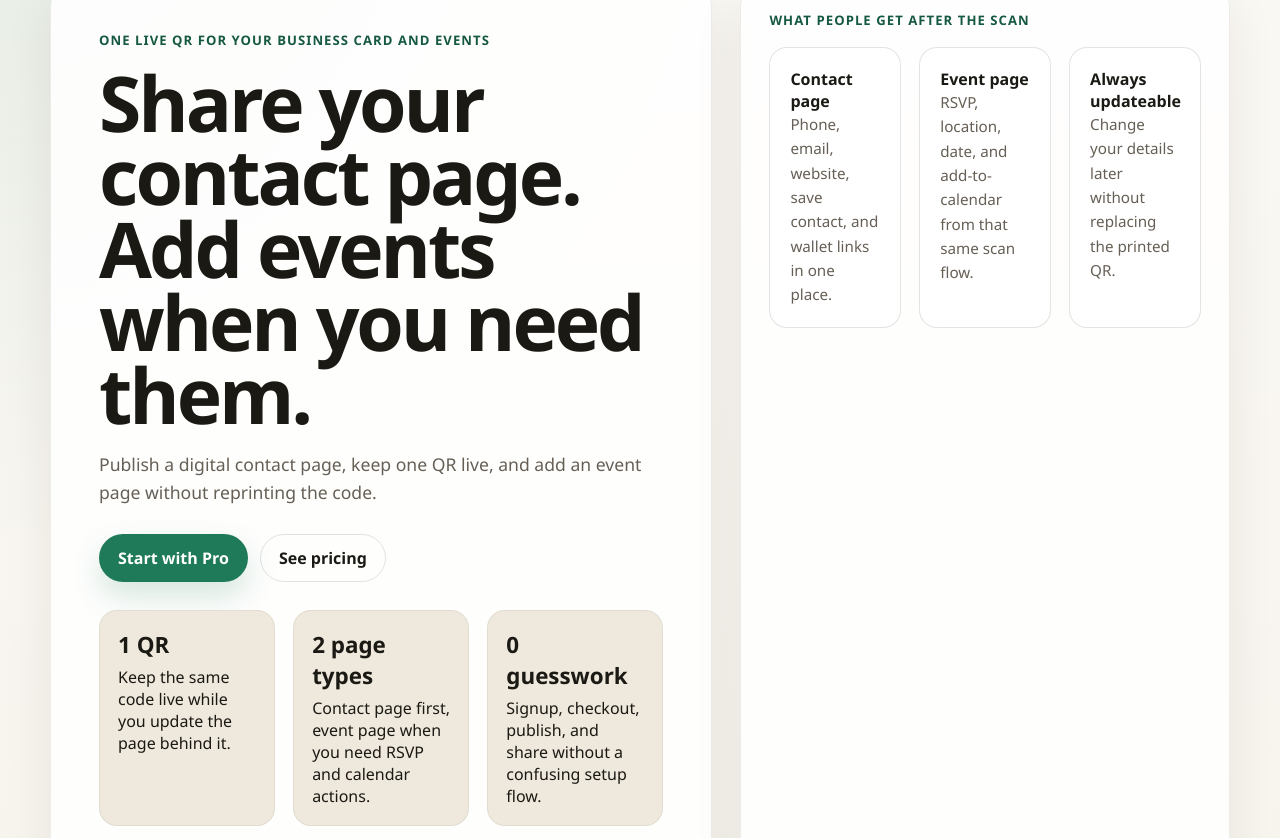
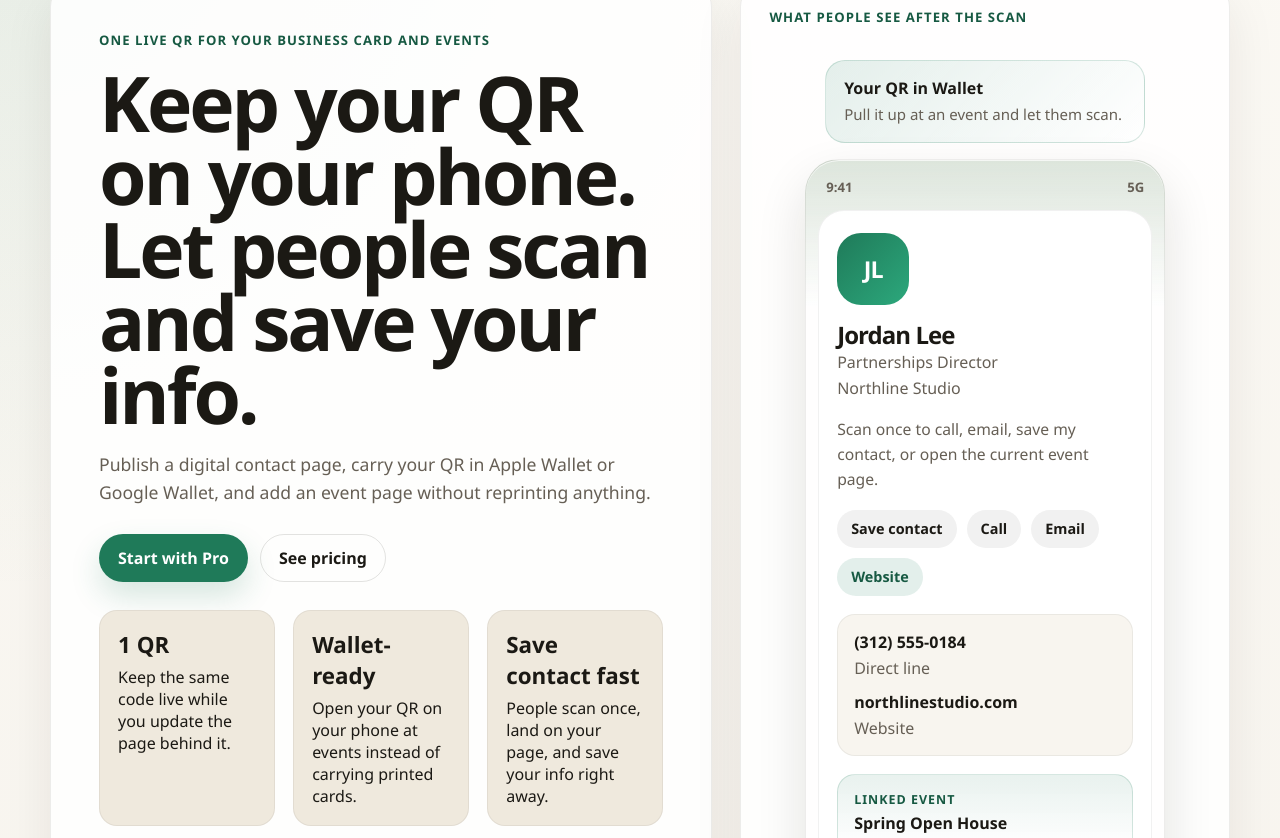
Before and after one commit to justinpiontek/pulsepass, a Next.js app: page / in a window 1280 px wide. Shown: the part 182-1020 px from the top of the page. Built offline with nearby package versions, Linux system fonts and the light colour scheme; no server answers.

Commit message:
Add files via upload

```diff
--- a/app/(marketing)/page.tsx
+++ b/app/(marketing)/page.tsx
@@ -31,10 +31,10 @@ export default function HomePage() {
           <div className="hero-grid">
             <div className="hero-copy">
               <div className="eyebrow">One live QR for your business card and events</div>
-              <h1>Share your contact page. Add events when you need them.</h1>
+              <h1>Keep your QR on your phone. Let people scan and save your info.</h1>
               <p className="lead">
-                Publish a digital contact page, keep one QR live, and add an event page without reprinting
-                the code.
+                Publish a digital contact page, carry your QR in Apple Wallet or Google Wallet, and add an
+                event page without reprinting anything.
               </p>
               <div className="hero-actions">
                 <Link className="primary-button" href="/signup?plan=pro">
@@ -50,32 +50,74 @@ export default function HomePage() {
                   <span>Keep the same code live while you update the page behind it.</span>
                 </div>
                 <div className="metric">
-                  <strong>2 page types</strong>
-                  <span>Contact page first, event page when you need RSVP and calendar actions.</span>
+                  <strong>Wallet-ready</strong>
+                  <span>Open your QR on your phone at events instead of carrying printed cards.</span>
                 </div>
                 <div className="metric">
-                  <strong>0 guesswork</strong>
-                  <span>Signup, checkout, publish, and share without a confusing setup flow.</span>
+                  <strong>Save contact fast</strong>
+                  <span>People scan once, land on your page, and save your info right away.</span>
                 </div>
               </div>
             </div>
 
-            <aside className="hero-card">
-              <div className="section-eyebrow">What people get after the scan</div>
-              <div className="feature-grid">
-                <article className="feature-card">
-                  <strong>Contact page</strong>
-                  <p className="micro-copy">Phone, email, website, save contact, and wallet links in one place.</p>
-                </article>
-                <article className="feature-card">
-                  <strong>Event page</strong>
-                  <p className="micro-copy">RSVP, location, date, and add-to-calendar from that same scan flow.</p>
-                </article>
-                <article className="feature-card">
-                  <strong>Always updateable</strong>
-                  <p className="micro-copy">Change your details later without replacing the printed QR.</p>
-                </article>
+            <aside className="hero-card hero-preview">
+              <div className="section-eyebrow">What people see after the scan</div>
+              <div className="hero-preview__flow">
+                <div className="wallet-pass-chip">
+                  <strong>Your QR in Wallet</strong>
+                  <span>Pull it up at an event and let them scan.</span>
+                </div>
               </div>
+              <div className="phone-preview" aria-label="Example scanned contact page preview">
+                <div className="phone-preview__status">
+                  <span>9:41</span>
+                  <span>5G</span>
+                </div>
+                <div className="contact-preview">
+                  <div className="contact-preview__avatar">JL</div>
+                  <div className="contact-preview__identity">
+                    <strong>Jordan Lee</strong>
+                    <span>Partnerships Director</span>
+                    <span>Northline Studio</span>
+                  </div>
+
+                  <p className="contact-preview__headline">
+                    Scan once to call, email, save my contact, or open the current event page.
+                  </p>
+
+                  <div className="contact-preview__actions">
+                    <span>Save contact</span>
+                    <span>Call</span>
+                    <span>Email</span>
+                    <span>Website</span>
+                  </div>
+
+                  <div className="contact-preview__details">
+                    <div>
+                      <strong>(312) 555-0184</strong>
+                      <span>Direct line</span>
+                    </div>
+                    <div>
+                      <strong>northlinestudio.com</strong>
+                      <span>Website</span>
+                    </div>
+                  </div>
+
+                  <div className="contact-preview__event">
+                    <div className="contact-preview__event-label">Linked event</div>
+                    <strong>Spring Open House</strong>
+                    <span>April 24, 6:30 PM at West Loop Gallery</span>
+                    <div className="contact-preview__event-actions">
+                      <span>RSVP</span>
+                      <span>Add to calendar</span>
+                    </div>
+                  </div>
+                </div>
+              </div>
+              <p className="micro-copy hero-preview__note">
+                You carry the QR. They land on the contact page. If you publish an event, it appears right on
+                that same scan flow.
+              </p>
             </aside>
           </div>
         </section>
@@ -97,8 +139,8 @@ export default function HomePage() {
               <p className="micro-copy">Add your contact details and publish your live contact route.</p>
             </article>
             <article className="feature-card">
-              <strong>3. Share one QR</strong>
-              <p className="micro-copy">Use that same QR on cards, signs, booths, or print. Add an event later if you want.</p>
+              <strong>3. Open your QR at events</strong>
+              <p className="micro-copy">Keep it in Wallet or on your phone screen, then let people scan and save your contact.</p>
             </article>
           </div>
         </section>
--- a/app/globals.css
+++ b/app/globals.css
@@ -168,6 +168,39 @@ button {
 .panel,
 .public-card {
   padding: 28px;
+}
+
+.hero-preview {
+  display: grid;
+  gap: 16px;
+  align-content: start;
+}
+
+.hero-preview__flow {
+  display: flex;
+  justify-content: center;
+}
+
+.wallet-pass-chip {
+  display: grid;
+  gap: 4px;
+  width: min(100%, 320px);
+  padding: 16px 18px;
+  border-radius: 20px;
+  background:
+    linear-gradient(135deg, rgba(31, 122, 89, 0.12), rgba(255, 255, 255, 0.92)),
+    #fff;
+  border: 1px solid rgba(31, 122, 89, 0.18);
+}
+
+.wallet-pass-chip strong {
+  font-size: 1rem;
+}
+
+.wallet-pass-chip span {
+  color: var(--muted);
+  font-size: 0.94rem;
+  line-height: 1.5;
 }
 
 .eyebrow,
@@ -413,6 +446,146 @@ button {
 
 .feature-grid {
   grid-template-columns: repeat(3, minmax(0, 1fr));
+}
+
+.phone-preview {
+  width: min(100%, 360px);
+  margin: 0 auto;
+  padding: 12px;
+  border-radius: 34px;
+  background:
+    linear-gradient(180deg, rgba(31, 122, 89, 0.12), rgba(255, 255, 255, 0.94) 18%),
+    #f7f4ee;
+  border: 1px solid rgba(27, 25, 20, 0.08);
+  box-shadow:
+    inset 0 1px 0 rgba(255, 255, 255, 0.7),
+    0 22px 50px rgba(27, 25, 20, 0.12);
+}
+
+.phone-preview__status {
+  display: flex;
+  justify-content: space-between;
+  align-items: center;
+  padding: 6px 8px 14px;
+  color: var(--muted);
+  font-size: 0.82rem;
+  font-weight: 700;
+}
+
+.contact-preview {
+  display: grid;
+  gap: 18px;
+  padding: 22px 18px 18px;
+  border-radius: 26px;
+  background: rgba(255, 255, 255, 0.96);
+  border: 1px solid rgba(27, 25, 20, 0.06);
+}
+
+.contact-preview__avatar {
+  display: grid;
+  place-items: center;
+  width: 72px;
+  height: 72px;
+  border-radius: 24px;
+  background: linear-gradient(135deg, var(--accent), #2ca87c);
+  color: #fff;
+  font-size: 1.45rem;
+  font-weight: 800;
+  letter-spacing: -0.04em;
+}
+
+.contact-preview__identity {
+  display: grid;
+  gap: 4px;
+}
+
+.contact-preview__identity strong {
+  font-size: 1.5rem;
+  line-height: 1;
+  letter-spacing: -0.04em;
+}
+
+.contact-preview__identity span,
+.contact-preview__headline,
+.contact-preview__details span,
+.contact-preview__event span {
+  color: var(--muted);
+}
+
+.contact-preview__headline {
+  margin: 0;
+  font-size: 0.98rem;
+  line-height: 1.6;
+}
+
+.contact-preview__actions,
+.contact-preview__event-actions {
+  display: flex;
+  flex-wrap: wrap;
+  gap: 10px;
+}
+
+.contact-preview__actions span,
+.contact-preview__event-actions span {
+  display: inline-flex;
+  align-items: center;
+  justify-content: center;
+  min-height: 38px;
+  padding: 0 14px;
+  border-radius: 999px;
+  font-size: 0.9rem;
+  font-weight: 700;
+}
+
+.contact-preview__actions span {
+  background: rgba(27, 25, 20, 0.06);
+}
+
+.contact-preview__actions span:last-child,
+.contact-preview__event-actions span:first-child {
+  background: rgba(31, 122, 89, 0.12);
+  color: var(--accent-dark);
+}
+
+.contact-preview__details {
+  display: grid;
+  gap: 12px;
+  padding: 16px;
+  border-radius: 18px;
+  background: #f8f5ef;
+  border: 1px solid rgba(27, 25, 20, 0.06);
+}
+
+.contact-preview__details div,
+.contact-preview__event {
+  display: grid;
+  gap: 4px;
+}
+
+.contact-preview__details strong,
+.contact-preview__event strong {
+  font-size: 1rem;
+}
+
+.contact-preview__event {
+  padding: 16px;
+  border-radius: 18px;
+  background:
+    linear-gradient(180deg, rgba(31, 122, 89, 0.1), rgba(255, 255, 255, 0.94) 44%),
+    #fff;
+  border: 1px solid rgba(31, 122, 89, 0.18);
+}
+
+.contact-preview__event-label {
+  color: var(--accent-dark);
+  font-size: 0.78rem;
+  font-weight: 800;
+  letter-spacing: 0.08em;
+  text-transform: uppercase;
+}
+
+.hero-preview__note {
+  text-align: center;
 }
 
 .feature-card,
@@ -737,6 +910,10 @@ button {
   .hero-card {
     padding: 30px;
   }
+
+  .phone-preview {
+    width: 100%;
+  }
 }
 
 @media (max-width: 640px) {
--- a/components/signin-form.tsx
+++ b/components/signin-form.tsx
@@ -79,8 +79,9 @@ export function SigninForm({
         });
 
         if (!response.ok) {
+          const payload = (await response.json().catch(() => null)) as { error?: string } | null;
           await supabase.auth.signOut();
-          throw new Error("You are signed in, but checkout could not be started.");
+          throw new Error(payload?.error || "You are signed in, but checkout could not be started.");
         }
 
         const payload = (await response.json()) as { url: string };
```
Also changed, not shown: app/(app)/dashboard/page.tsx (+31 -10 lines), app/[slug]/page.tsx (+5 -44 lines), components/signup-form.tsx (+66 -25 lines).
